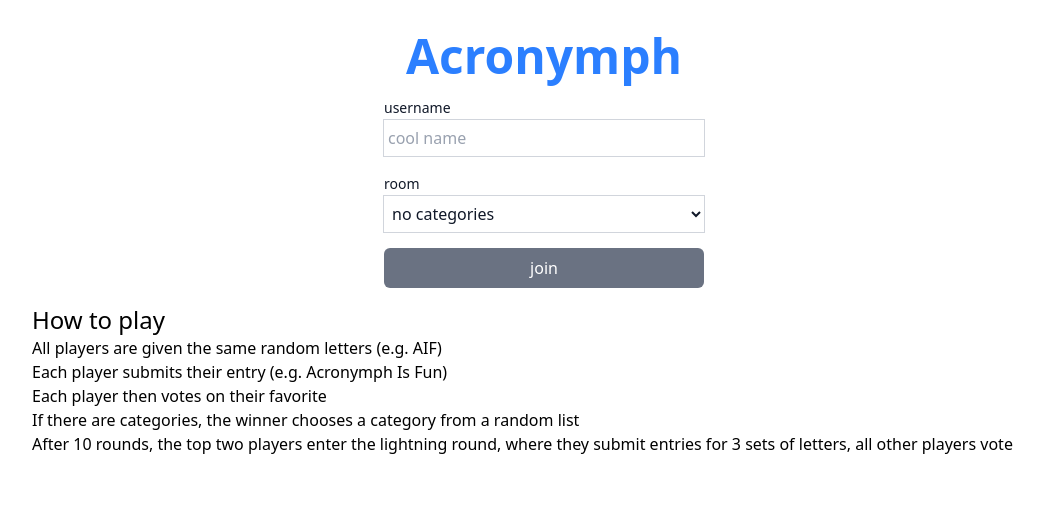
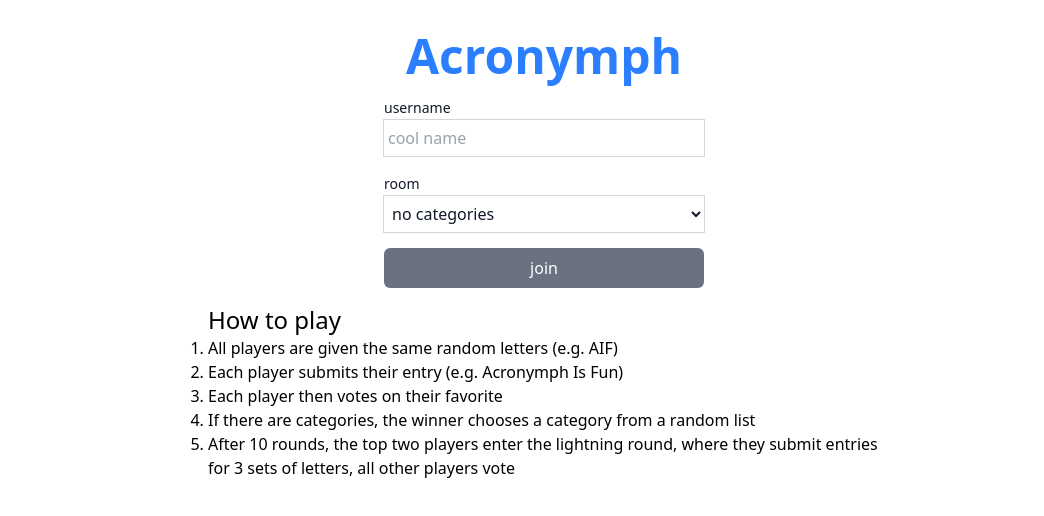
Before and after one commit to Merk42/acronymph, a React (Vite) app in the folder client/: page / in a window 1280 px wide. Shown: the top 516 px of the page, without its empty margins (96-1140 px from the left). Built offline with nearby package versions, Linux system fonts and the light colour scheme; no server answers.

Commit message:
Formatted instructions

```diff
--- a/client/src/components/Instructions.tsx
+++ b/client/src/components/Instructions.tsx
@@ -1,9 +1,9 @@
 
 function Instructions() {
     return (
-        <div className="max-w-5xl m-auto mt-4">
+        <div className="max-w-2xl m-auto mt-4">
             <h1 className="text-2xl">How to play</h1>
-            <ul>
+            <ul className="list-decimal">
                 <li className="text-pretty">All players are given the same random letters (e.g. AIF)</li>
                 <li className="text-pretty">Each player submits their entry (e.g. Acronymph Is Fun)</li>
                 <li className="text-pretty">Each player then votes on their favorite </li>
```
